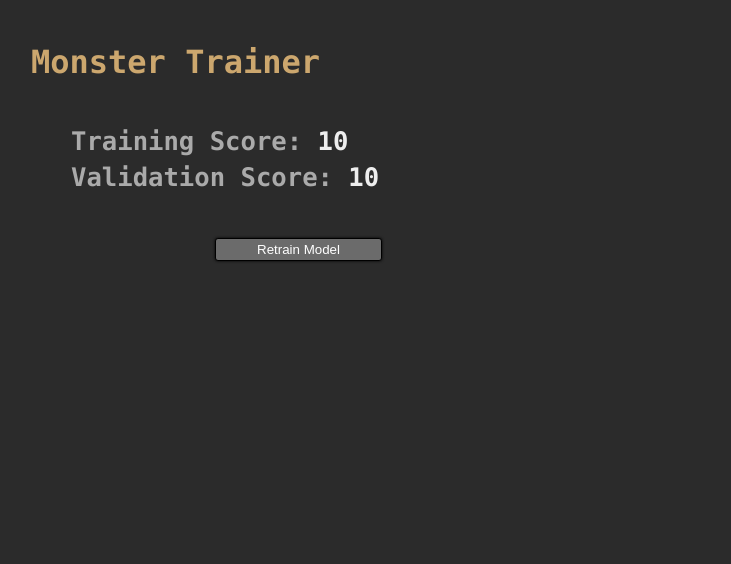
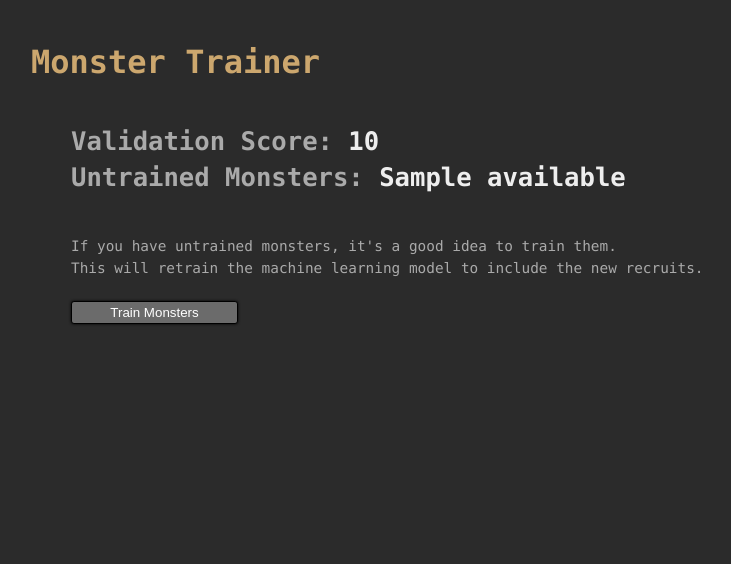
Before and after one commit to BrokenShell/Bandersnatch, a Flask app: template app/templates/train.html in a window 1280 px wide. Shown: the part 192-756 px from the top of the page, without its empty margins (29-760 px from the left). Run offline with Flask 2, Linux system fonts and the light colour scheme; the template is opened without the code that fills it: most values are stand-ins (such as "Sample title", 1, 10 or a date in 2020); parts of the project's set-up code (start-up, migrations or seed data) failed here and were passed over.

Commit message:
updates model data view and train

```diff
--- a/app/db_ops.py
+++ b/app/db_ops.py
@@ -20,7 +20,7 @@ class DataBase:
     def insert(self, insert_obj: Dict):
         self.connect().insert_one(insert_obj)
 
-    def find_many(self, query_obj: Dict, limit=5000) -> Iterator[Dict]:
+    def find_many(self, query_obj: Dict, limit=0) -> Iterator[Dict]:
         return self.connect().find(query_obj, limit=limit)
 
     def insert_many(self, insert_obj: Iterable[Dict]):
@@ -38,5 +38,8 @@ class DataBase:
     def get_df(self) -> pd.DataFrame:
         return pd.DataFrame(self.find_many({}))
 
+    def get_count(self):
+        return self.connect().find({}).count()
+
     def __str__(self):
         return f"{self.get_df()}"
--- a/app/main.py
+++ b/app/main.py
@@ -34,10 +34,9 @@ def get_type(df, col):
 @APP.route("/view", methods=["GET", "POST"])
 def view():
     raw_data = APP.db.get_df()
-    if raw_data.shape[0] == 0:
+    if APP.db.get_count() == 0:
         return render_template(
             "view.html",
-            empty=True,
             total=0,
         )
     x_axis = request.values.get("x-axis") or "Health"
@@ -48,6 +47,7 @@ def view():
     options = monsters.columns
     if rarity != "All":
         monsters = monsters[monsters['Rarity'] == rarity]
+    total = monsters.shape[0]
     text_color = "#AAA"
     graph_color = "#333"
     graph_bg = "#252525"
@@ -94,7 +94,6 @@ def view():
             "stroke": graph_color,
         },
     )
-    total = monsters.shape[0]
     return render_template(
         "view.html",
         rarity=rarity,
@@ -160,16 +159,21 @@ def create():
 
 @APP.route("/data", methods=["GET"])
 def data():
-    df_table = APP.db.get_df().sort_values("Time Stamp", ascending=False)
-    df_table = df_table.drop(columns=["_id"])
-    df_html = df_table.to_html(index=False)
-    total = df_table.shape[0]
-
-    return render_template(
-        "data.html",
-        total=total,
-        df_table=df_html,
-    )
+    total = APP.db.get_count()
+    if total > 0:
+        df_table = APP.db.get_df().sort_values("Time Stamp", ascending=False)
+        df_table = df_table.drop(columns=["_id"])
+        df_html = df_table.to_html(index=False)
+        return render_template(
+            "data.html",
+            total=total,
+            df_table=df_html,
+        )
+    else:
+        return render_template(
+            "data.html",
+            total=total,
+        )
 
 
 @APP.route("/predict", methods=["GET", "POST"])
@@ -200,21 +204,22 @@ def predict():
 
 @APP.route("/train", methods=["GET", "POST"])
 def train():
-    train_acc, test_acc = APP.model.score()
-    train_score = f"{100 * train_acc:.2f}%"
-    test_score = f"{100*test_acc:.2f}%"
+    available = APP.db.get_count() - APP.model.total
+    _, test_acc = APP.model.score()
+    test_score = f"{100 * test_acc:.2f}%"
 
     return render_template(
         "train.html",
-        train_score=train_score,
         test_score=test_score,
+        available=available,
     )
 
 
 @APP.route("/retrain", methods=["POST"])
 def retrain():
-    APP.model = Model()
-    dump(APP.model, "app/model.job")
+    if APP.db.get_count() > 100:
+        APP.model = Model()
+        dump(APP.model, "app/model.job")
     return train()
 
 
--- a/app/model.py
+++ b/app/model.py
@@ -22,6 +22,7 @@ class Model:
         )
         self.model = RandomForestClassifier()
         self.model.fit(self.X_train, self.y_train)
+        self.total = db.get_count()
 
     def __call__(self, feature_basis):
         prediction, *_ = self.model.predict([feature_basis])
--- a/app/static/css/form.css
+++ b/app/static/css/form.css
@@ -33,7 +33,7 @@
     color: #8888c6;
     opacity: 0.5;
 }
-#form button#submit, #form button#retrain {
+#form button#submit {
     padding: 3px 0;
     width: 167px;
     cursor: pointer;
@@ -44,7 +44,7 @@
     border-radius: 3px;
     box-shadow: #000 0px 0px 3px;
 }
-#form button#retrain {
+#form button#submit.retrain {
     float: none;
 }
 #form button#submit:hover,
@@ -61,7 +61,7 @@
 }
 table {
     text-align: left;
-    margin: 0 0 0 100px;
+    margin: 0 0 0 82px;
 }
 table th {
     border-bottom: 1px solid #111;
--- a/app/templates/data.html
+++ b/app/templates/data.html
@@ -2,6 +2,7 @@
 {% block content %}
 <h1 class="heading">Monster Table</h1>
 <h3 class="total">Total Monsters: {{ total }}</h3>
+{% if total > 0 %}
 <input id="source" type="hidden" value="{{ df_table }}" />
 <div id="table"></div>
 <script type="text/javascript">
@@ -9,4 +10,5 @@
     let target = document.getElementById("table");
     target.innerHTML = source.value;
 </script>
+{% endif %}
 {% endblock %}
--- a/app/templates/train.html
+++ b/app/templates/train.html
@@ -2,15 +2,23 @@
 {% block content %}
 <h1 class="heading">Monster Trainer</h1>
 <h3 class="accuracy">
-    <span class="label">Training Score: </span>
-    <span class="answers">{{ train_score }}</span>
-    <br />
     <span class="label">Validation Score: </span>
     <span class="answers">{{ test_score }}</span>
+    <br>
+    <span class="label">Untrained Monsters: </span>
+    <span class="answers">{{ available }}</span>
+    <br>
 </h3>
+<p>
+    If you have untrained monsters, it's a good idea to train them.
+<br>
+    This will retrain the machine learning model to include the new recruits.
+</p>
 <form id="form" method="post" action="{{ url_for('retrain') }}">
     <p>
-        <button type="submit" id="submit" name="submit">Retrain Model</button>
+        <button type="submit" id="submit" name="submit" class="retrain">
+            Train Monsters
+        </button>
     </p>
 </form>
 {% endblock %}
--- a/app/templates/view.html
+++ b/app/templates/view.html
@@ -1,7 +1,7 @@
 {% extends "layout.html" %}
 {% block content %}
 <h1 class="heading">Monster Viewer</h1>
-{% if not empty %}
+{% if total > 0 %}
 <form id="form" method="post" action="{{ url_for('view') }}">
     <p><span class="label">Filter:</span><select name="rarity">
         {% for op in rarity_options %}
```
Also changed, not shown: 1 other file.
